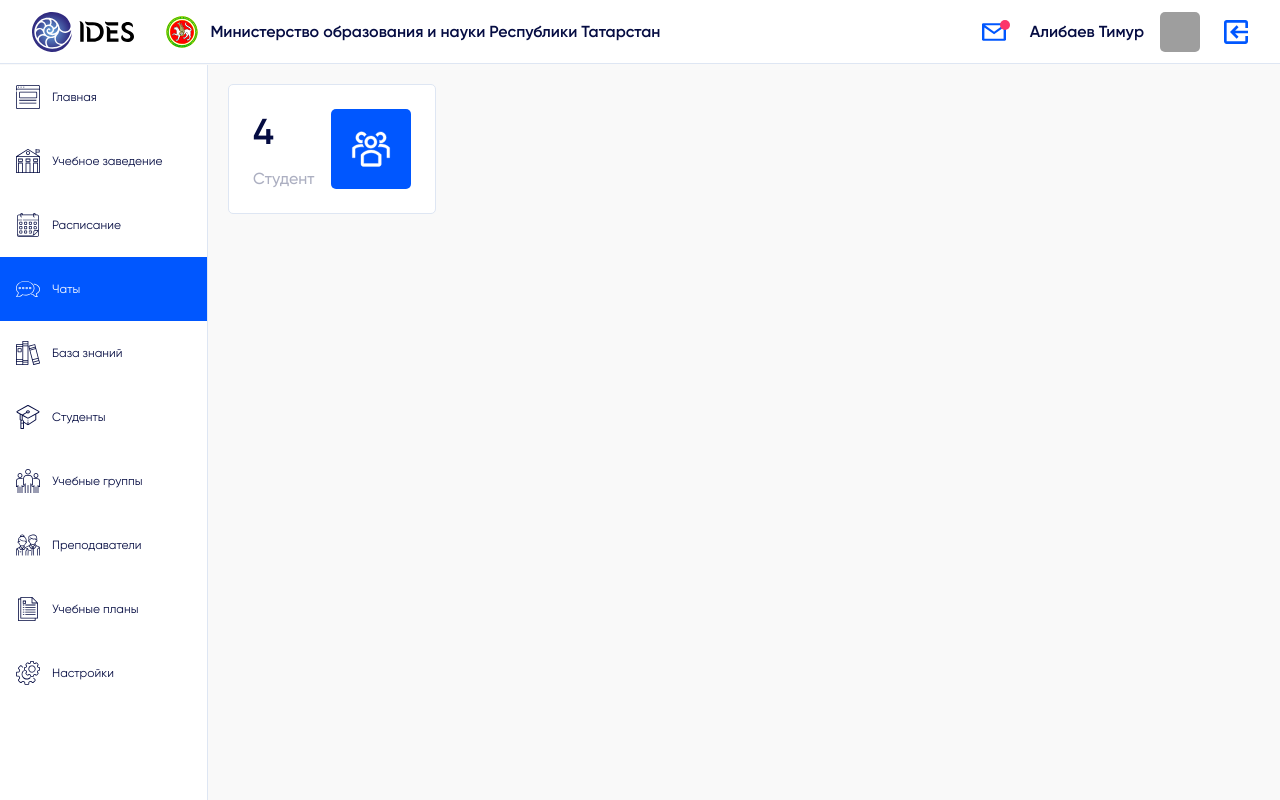
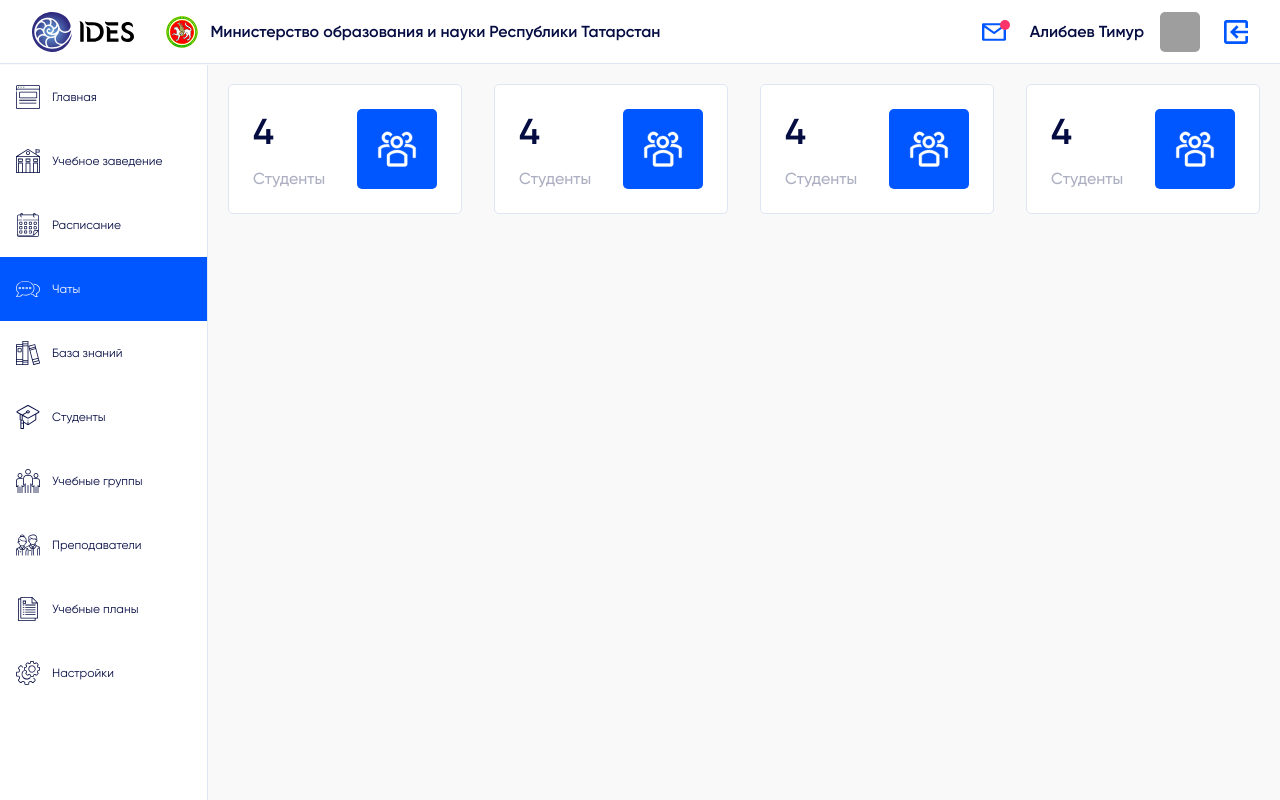
Before and after one commit to galimovkirill/ides-vue, a Vue app: page / in a window 1280 px wide. Built offline with nearby package versions, Linux system fonts and the light colour scheme; grey boxes are pictures that could not be loaded.

Commit message:
feat: add stats card for admin template

```diff
--- a/src/components/shared/BaseStatsCard.vue
+++ b/src/components/shared/BaseStatsCard.vue
@@ -1,5 +1,5 @@
 <template>
-    <div class="stats-card">
+    <component :is="tag" :to="link" class="stats-card">
         <div class="stats-card__info">
             <span class="stats-card__count">{{ count }}</span>
             <span class="stats-card__type">{{ type }}</span>
@@ -7,11 +7,11 @@
         <div class="stats-card__icon">
             <svg-icon :name="icon" />
         </div>
-    </div>
+    </component>
 </template>
 
 <script lang="ts">
-import { defineComponent } from 'vue'
+import { defineComponent, computed } from 'vue'
 
 export default defineComponent({
     props: {
@@ -27,13 +27,24 @@ export default defineComponent({
             type: String,
             required: true,
         },
+        link: {
+            type: String,
+        },
     },
 
     setup(props) {
+        const tag = computed(() => {
+            if (props.link) {
+                return 'router-link'
+            }
+            return 'div'
+        })
+
         return {
             count: props.count,
             type: props.type,
             icon: props.icon,
+            tag,
         }
     },
 })
--- a/src/views/dashboard/admin.vue
+++ b/src/views/dashboard/admin.vue
@@ -1,6 +1,12 @@
 <template>
     <div class="dashboard-stats">
-        <base-stats-card :count="4" icon="group" type="Студент" />
+        <base-stats-card
+            v-for="card in 4"
+            :key="card"
+            :count="4"
+            icon="group"
+            type="Студенты"
+        />
     </div>
 </template>
 
@@ -11,3 +17,11 @@ export default {
     components: { BaseStatsCard },
 }
 </script>
+
+<style lang="scss">
+.dashboard-stats {
+    display: grid;
+    grid-template-columns: repeat(4, 1fr);
+    gap: 2rem;
+}
+</style>
```
